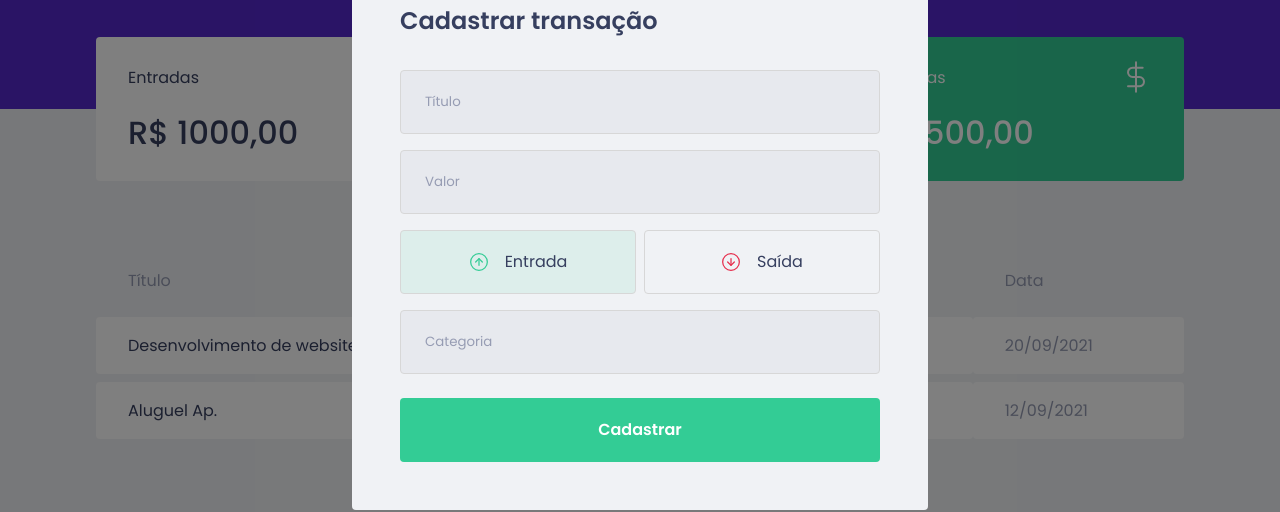
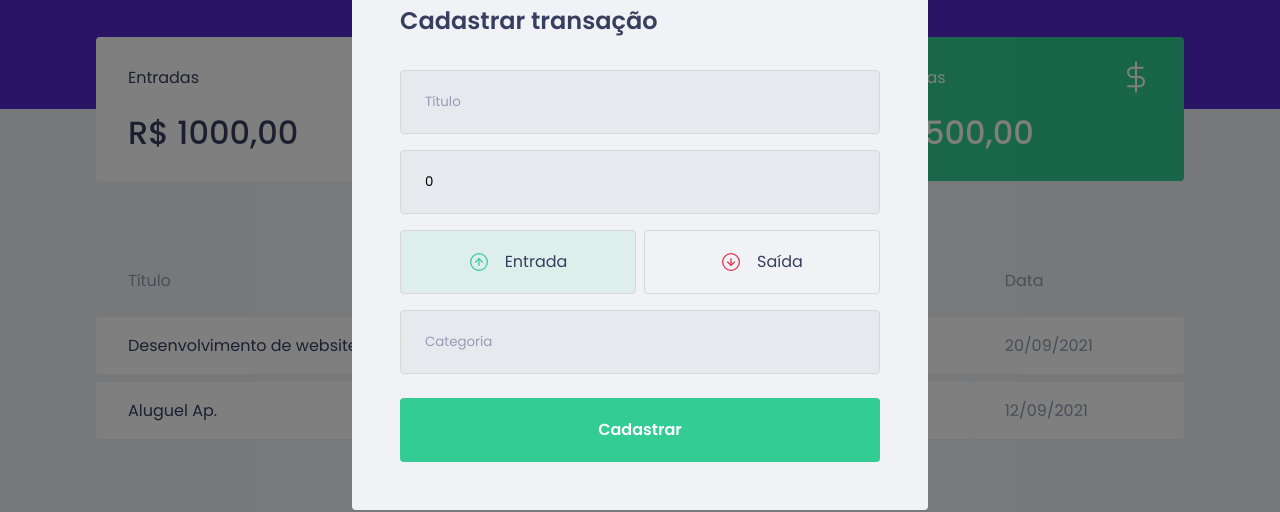
Before and after one commit to JuanMVeronez/ignite-react02-dt-money, a React (Create React App) app: page / in a window 1280 px wide. Both pictures are taken after a click on the button "Nova transação". Shown: the part 168-680 px from the top of the page. Built offline with nearby package versions, Linux system fonts and the light colour scheme; no server answers; what miragejs would draw is missing.

Commit message:
add transaction modal and Form api comunication

```diff
--- a/src/components/NewTransactionModal/index.tsx
+++ b/src/components/NewTransactionModal/index.tsx
@@ -4,7 +4,8 @@ import { Container, RadioButton, TransactionTypeContainer } from './styles'
 import closeSvg from '../../assets/closeVector.svg'
 import incomeSvg from '../../assets/Entradas.svg'
 import outcomeSvg from '../../assets/Saidas.svg'
-import { useState } from 'react'
+import { FormEvent, useState } from 'react'
+import { api } from '../../services/api'
 
 
 type NewTransactionModalProps = {
@@ -16,7 +17,23 @@ export function NewTransactionModal({
   isOpen,
   onRequestClose,
 }: NewTransactionModalProps) {
+  const [title, setTitle] = useState('')
+  const [value, setValue] = useState(0)
   const [type, setType] = useState('deposit')
+  const [category, setCategory] = useState('')
+
+  function handleCreateNewTransaction (e: FormEvent) {
+    e.preventDefault()
+
+    const data ={
+      title,
+      value,
+      type,
+      category,
+    };
+
+    api.post('/transactions', data)
+  }
 
   return (
     <Modal
@@ -32,9 +49,15 @@ export function NewTransactionModal({
       <Container>
         <h2>Cadastrar transação</h2>
 
-        <form>
-          <input type="text" placeholder="Título"/>
-          <input type="number" placeholder="Valor"/>
+        <form onSubmit={handleCreateNewTransaction}>
+          <input type="text" placeholder="Título"
+            value={title}
+            onChange={e => setTitle(e.target.value)}
+          />
+          <input type="number" placeholder="Valor"
+            value={value}
+            onChange={e => setValue(Number(e.target.value))}
+          />
 
           <TransactionTypeContainer>
             <RadioButton
@@ -57,7 +80,10 @@ export function NewTransactionModal({
             </RadioButton>
           </TransactionTypeContainer>
 
-          <input type="text" placeholder="Categoria"/>
+          <input type="text" placeholder="Categoria"
+            value={category}
+            onChange={e => setCategory(e.target.value)}
+          />
           <button type="submit">
             Cadastrar
           </button>
--- a/src/index.tsx
+++ b/src/index.tsx
@@ -1,23 +1,28 @@
 import React from 'react';
 import ReactDOM from 'react-dom';
 
-import { createServer } from 'miragejs';
+import { createServer, Model } from 'miragejs';
 
 import { App } from './App';
 
 
 createServer({
+  models: {
+    transaction: Model,
+  },
+
   routes() {
     //nome inicial que vai ser procurado para as rotas (sendo assim será localhost:3000/api)
     this.namespace = 'api';
 
     this.get('/transactions', () => {
-      return [
-        {
-          id: 1,
-          title: 'Transaction 1'
-        }
-      ]
+      return this.schema.all('transaction')
+    })
+
+    this.post('/transactions', (schema, request) => {
+      const data = JSON.parse(request.requestBody)
+
+      return schema.create('transaction', data);
     })
   }
 })
```
